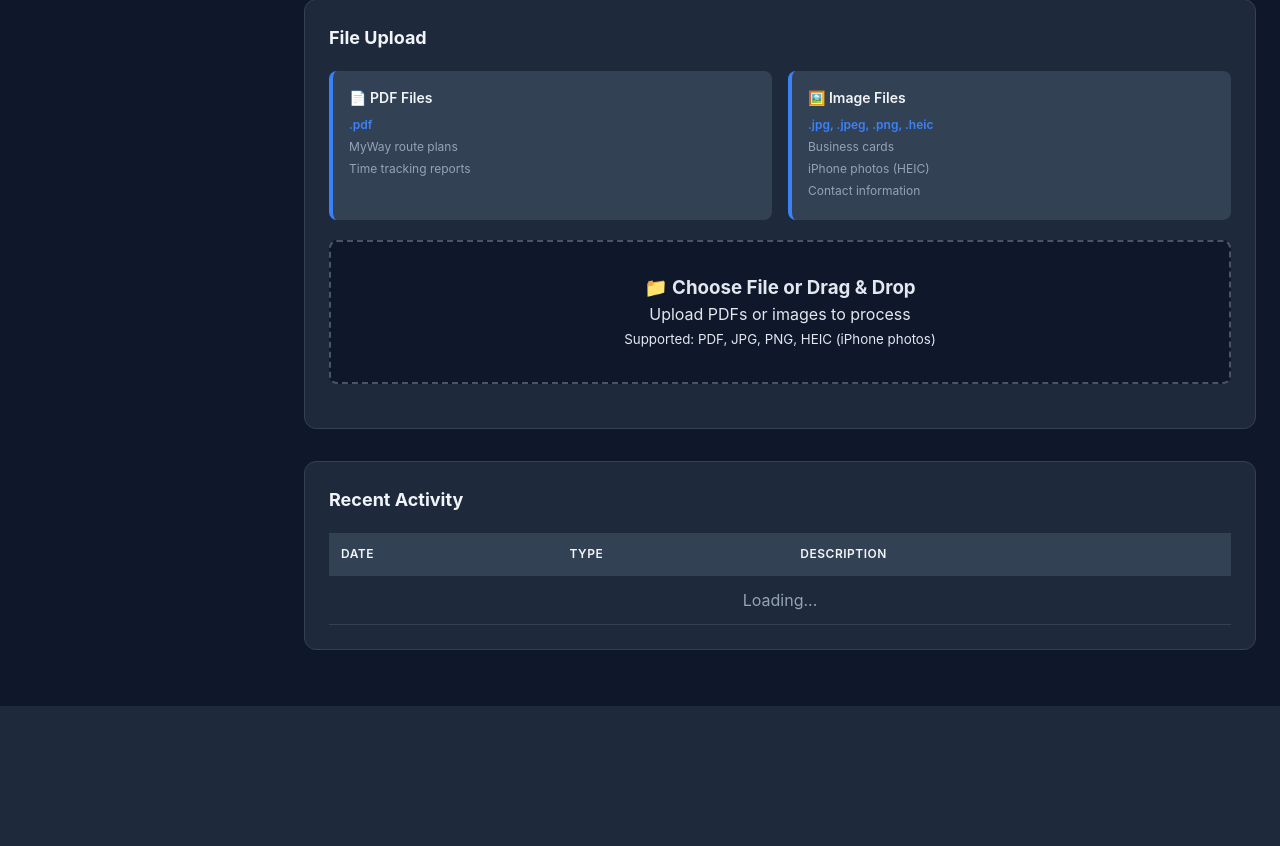
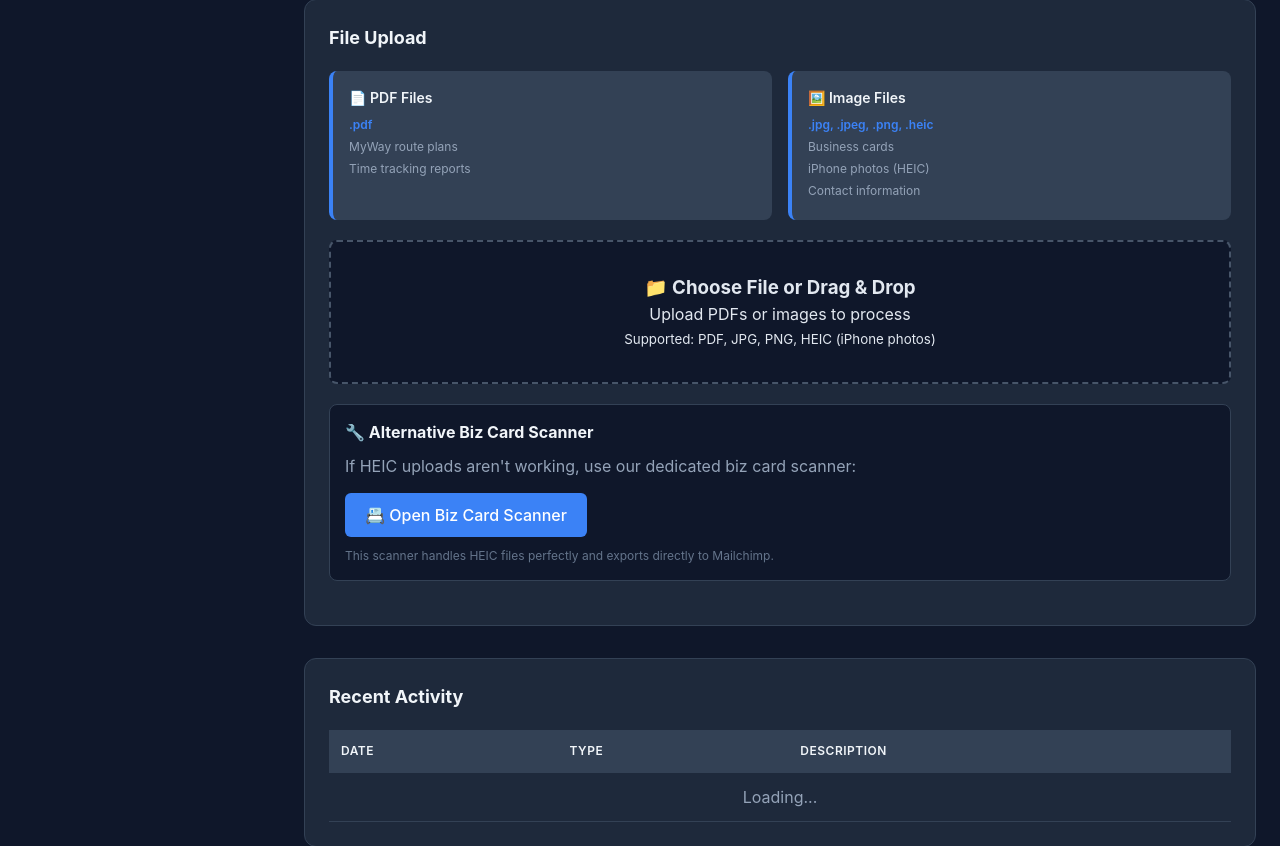
Before and after one commit to shulmeister/Colorado-CareAssist-Route-Tracker, a FastAPI app: template templates/dashboard.html in a window 1280 px wide. Shown: the part 1031-1877 px from the top of the page. Before the commit the page ends 1737 px from the top, so only its background shows below. Run offline with FastAPI, Linux system fonts and the light colour scheme; the template is opened without the code that fills it, so the values that code supplies are empty.

Commit message:
Add alternative biz card scanner link for HEIC uploads

```diff
--- a/templates/dashboard.html
+++ b/templates/dashboard.html
@@ -724,6 +724,19 @@
 
                 <div id="uploadStatus" class="upload-status" style="display: none;"></div>
 
+                <!-- Working Biz Card Scanner Link -->
+                <div style="margin-top: 20px; padding: 15px; background: #0f172a; border-radius: 8px; border: 1px solid #334155;">
+                    <h4 style="color: #f1f5f9; margin-bottom: 10px;">🔧 Alternative Biz Card Scanner</h4>
+                    <p style="color: #94a3b8; margin-bottom: 15px;">If HEIC uploads aren't working, use our dedicated biz card scanner:</p>
+                    <a href="https://github.com/shulmeister/bizcard-scanner" target="_blank"
+                       style="display: inline-block; background: #3b82f6; color: white; padding: 10px 20px; border-radius: 6px; text-decoration: none; font-weight: 500;">
+                        📇 Open Biz Card Scanner
+                    </a>
+                    <p style="color: #64748b; font-size: 12px; margin-top: 10px;">
+                        This scanner handles HEIC files perfectly and exports directly to Mailchimp.
+                    </p>
+                </div>
+
                 <div id="resultsContainer" style="margin-top: 20px;"></div>
 
                 <button id="appendBtn" class="btn" style="display: none; margin-top: 16px;">Save Data</button>
```
